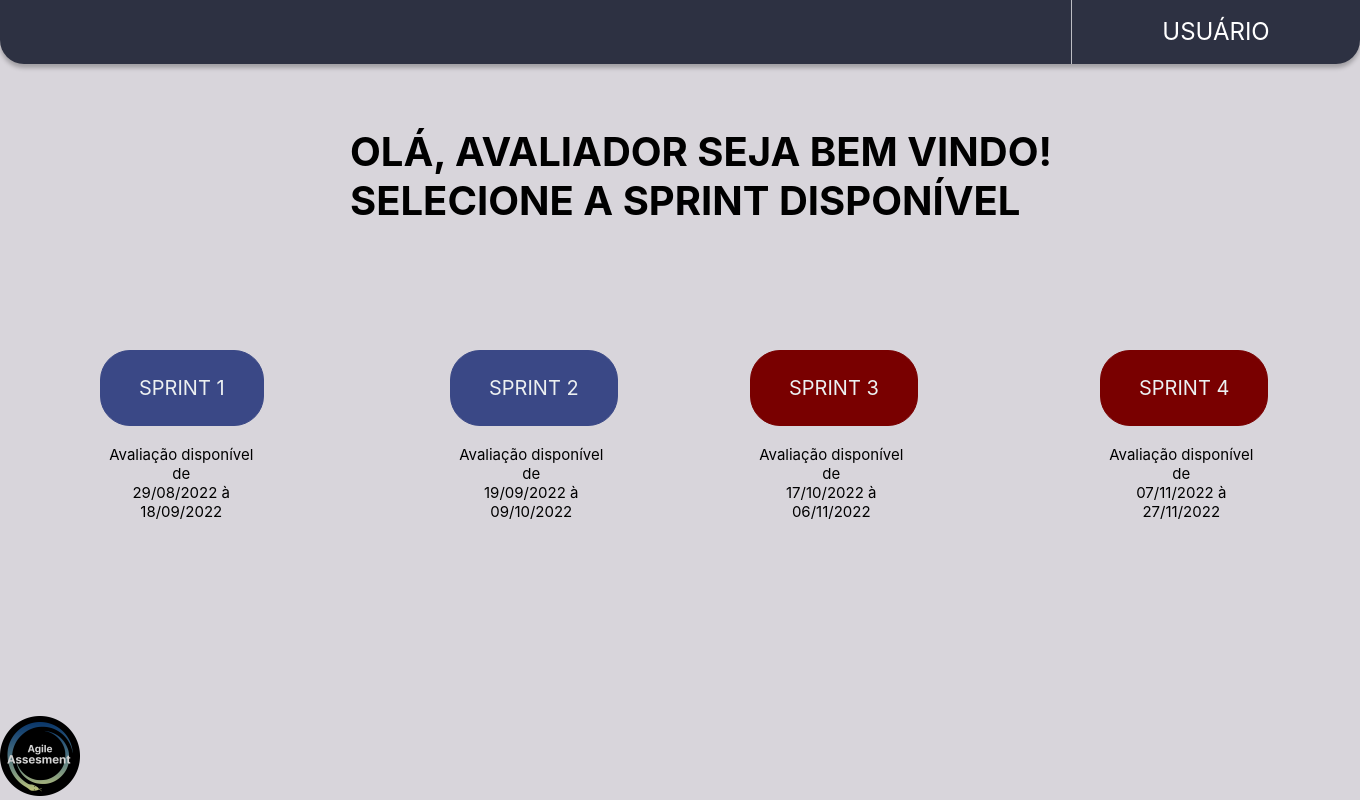
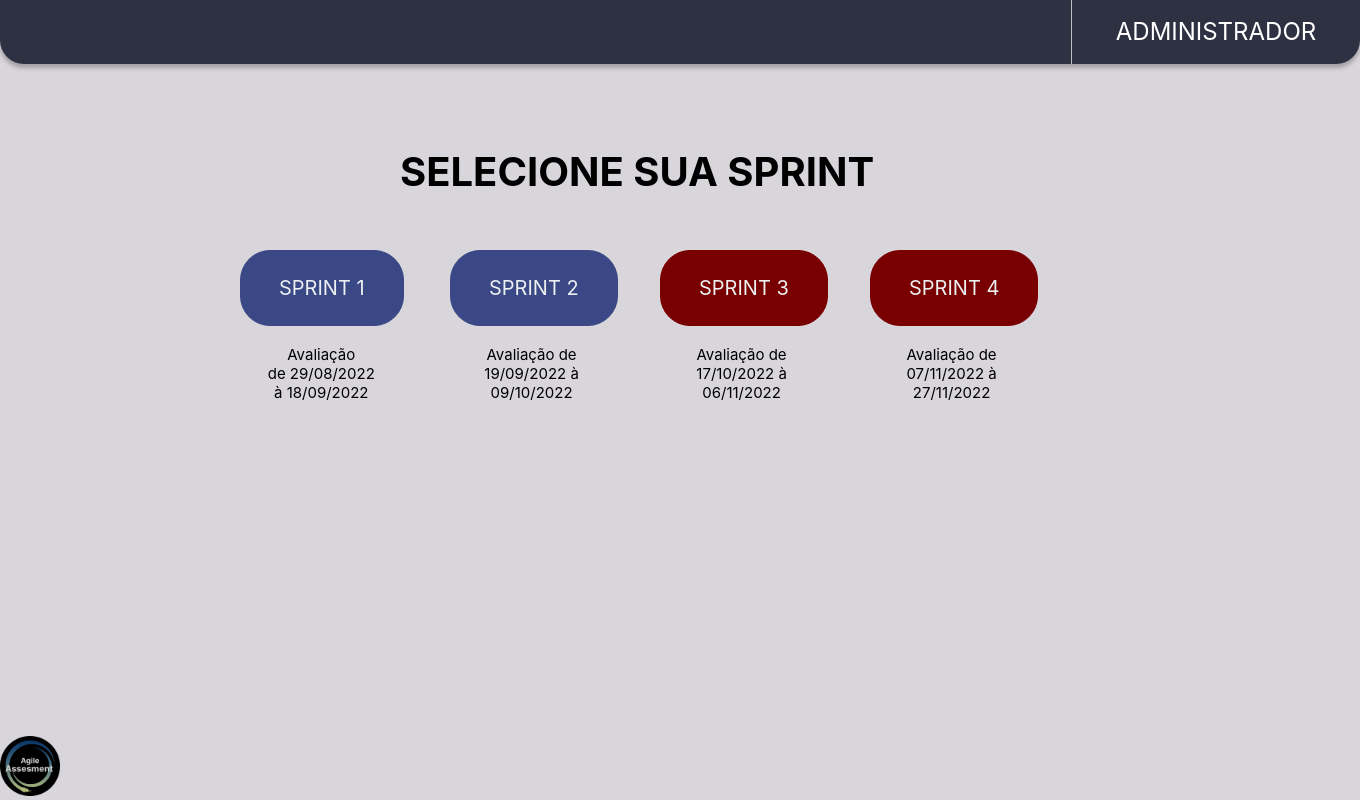
Before and after one commit to Pythonators/API_semestre1_pythonators, a Flask app: page /sprint in a window 1360 px wide. Run offline with Flask 2, Linux system fonts and the light colour scheme.

Commit message:
Add files via upload

```diff
--- a/API_PythonatorsFlask2.0/Website/Pessoas.json
+++ b/API_PythonatorsFlask2.0/Website/Pessoas.json
@@ -1 +1 @@
-{"_default": {"1": {"id": "1", "cargo": "Al", "nome": "", "usuario": "", "senha": "", "funcao": "", "time": ""}, "2": {"id": "1", "cargo": "ALUNO", "nome": "Gabriel", "usuario": "Gabiru", "senha": "123", "funcao": "DEV", "time": "PYNTONATORS"}}}
+{"_default": {"2": {"id": "241", "cargo": "ewqasd", "nome": "adszc", "usuario": "czxcsd", "senha": "csdds", "funcao": "csdcsdcs", "time": "fsefsd"}, "4": {"id": "231", "cargo": "Rodrigo", "nome": "xzcx", "usuario": "dscs", "senha": "ascas", "funcao": "dscsd", "time": "csdcscd"}}}
--- a/API_PythonatorsFlask2.0/Website/static/style_sprint.css
+++ b/API_PythonatorsFlask2.0/Website/static/style_sprint.css
@@ -8,9 +8,9 @@ color: #000000;
 font-family: 'Inter', sans-serif;
 font-size: 40px;
 position: absolute;
-width: 750px;
-left: 350px;
-top: 100px;}
+width: 495px;
+left: 400px;
+top: 120px;}
 
 body {margin: 0;}
 
@@ -58,33 +58,33 @@ div1 {box-sizing: border-box;
     position: absolute;
     width: 250px;
     height: 250px;
-    left: 100px;
-    top: 350px;
+    left: 240px;
+    top: 250px;
 }
 
 div2{box-sizing: border-box;
     position: absolute;
-    width: 250px;
-    height: 250px;
+    width: 251px;
+    height: 251px;
     left: 450px;
-    top: 350px;
+    top: 250px;
 }
 
 div3 {
     box-sizing: border-box;
     position: absolute;
-    width: 250px;
-    height: 250px;
-    left: 750px;
-    top: 350px;
+    width: 251px;
+    height: 251px;
+    left: 660px;
+    top: 250px;
 }
 
 div4{
     position: absolute;
-    width: 250px;
-    height: 250px;
-    left: 1100px;
-    top: 350px;
+    width: 251px;
+    height: 251px;
+    left: 870px;
+    top: 250px;
 }
 
 /* Decoração dos botões */
--- a/API_PythonatorsFlask2.0/Website/templates/admin_cadastro.html
+++ b/API_PythonatorsFlask2.0/Website/templates/admin_cadastro.html
@@ -98,8 +98,10 @@
         <td>{{contato.senha}}</td>
         <td>{{contato.funcao}}</td>
         <td>{{contato.time}}</td>
-        <td><button type="button" class="btn btn-secondary">Atualizar</button></td>
-        <td><button type="button" class="btn btn-danger">Excluir</button></td>
+        <td><a class="btn btn-danger" href='/deletar/{{contato["id"]}}'>
+          <i class="bi bi-trash"> </i>Deletar</a>
+          <a href='/atualizar/{{contato["id"]}}'class="btn btn-secondary">
+            <i class="bi bi-arrow-clockwise"> </i>Atualizar</a></td>
       </tr>
       {% endfor %}
 
--- a/API_PythonatorsFlask2.0/Website/templates/index.html
+++ b/API_PythonatorsFlask2.0/Website/templates/index.html
@@ -12,7 +12,7 @@
     <div class = "main-login">
         <div class="card-login">
             <div class="fotologo">
-                <img src="static/LOGO.png">
+                <img src="https://i.imgur.com/ojSRbhn.png">
             </div>
 
             <form action="/autenticar" method="post">
--- a/API_PythonatorsFlask2.0/Website/templates/sprint.html
+++ b/API_PythonatorsFlask2.0/Website/templates/sprint.html
@@ -13,10 +13,10 @@
 
     <div class="barrasuperior">
         <div class="nomeadm">
-            <h3>USUÁRIO</h3></div>
+            <h3>ADMINISTRADOR</h3></div>
     </div>
 
-<h1> OLÁ, AVALIADOR SEJA BEM VINDO! SELECIONE A SPRINT DISPONÍVEL  </h1>
+<h1> SELECIONE SUA SPRINT</h1>
 
 <!–botão 1 e texto embaixo–>
 <div1 class="box1">
@@ -25,7 +25,7 @@
     </a>
      <div class="texto">
          <br>
-            <span>Avaliação disponível de <br> 29/08/2022 à 18/09/2022</span>
+            <span>Avaliação <br>de 29/08/2022<br> à 18/09/2022</span>
         </div>
     </div></div1>
 
@@ -36,7 +36,7 @@
     </a>
     <div class="texto">
         <br>
-            <span> Avaliação disponível de <br>19/09/2022 à 09/10/2022 </span>
+            <span> Avaliação de <br>19/09/2022 à <br>09/10/2022 </span>
         </div>
 </div2>
 
@@ -47,7 +47,7 @@
    </a>
    <div class="texto">
         <br>
-       <span> Avaliação disponível de <br> 17/10/2022 à 06/11/2022 </span>
+       <span> Avaliação de <br> 17/10/2022 à <br>06/11/2022 </span>
    </div>
 </div3>
 
@@ -58,15 +58,13 @@
   </a>
  <div class="texto">
   <br>
-    <span> Avaliação disponível de <br>07/11/2022 à 27/11/2022</span>
+    <span>Avaliação de <br>07/11/2022 à 27/11/2022</span>
  </div>
 </div4>
 
 <!–rodape–>
 <div class="main">
         <div id="footer">
-
-     <span> <img src="static/LOGO.png" width=80 height=80> </span>
-
+            <span><img src="LOGO.png" alt="LOGO" width=60 height=60></span>
         </div>
 </div>
```
